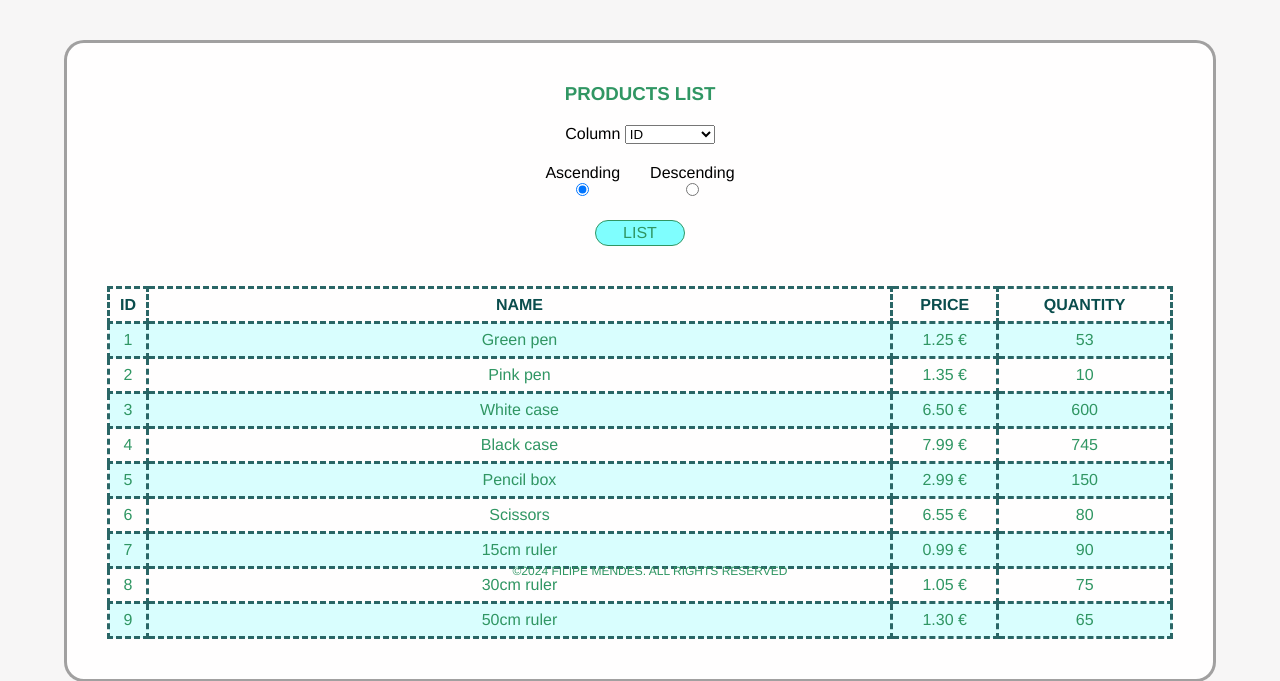
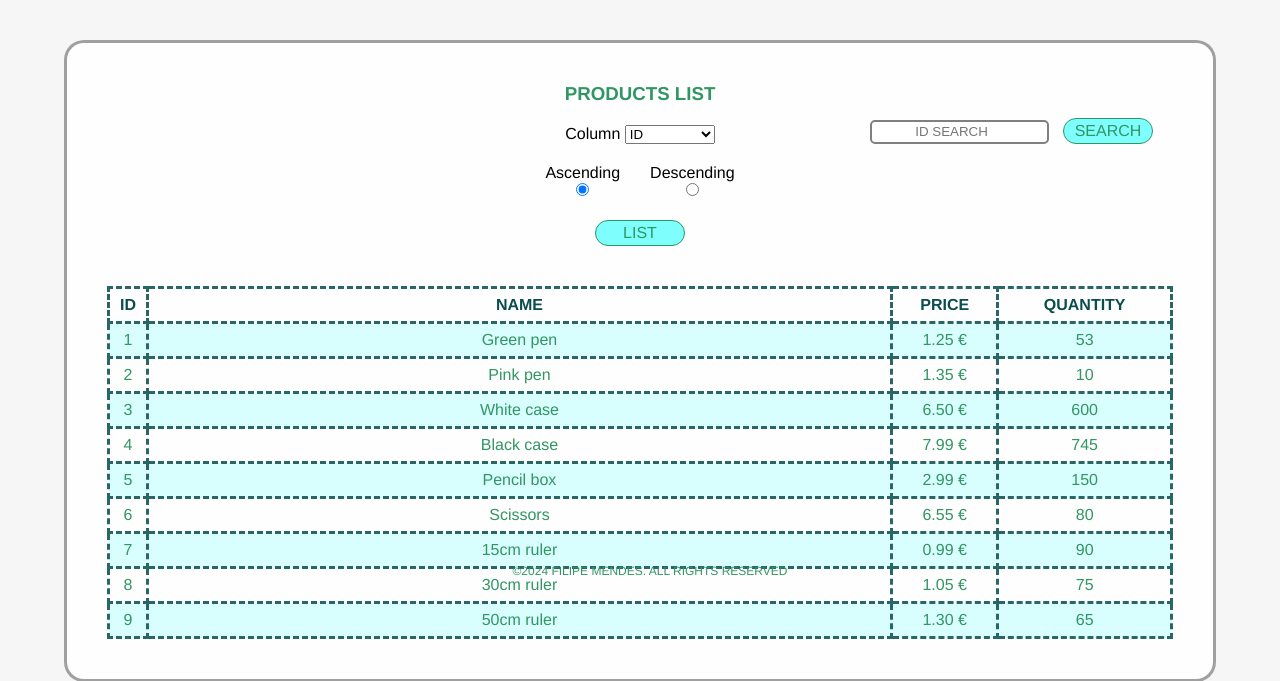
Before and after one commit to FMatiasMendes/Stock_Management_Site, a PHP site: page /productsList.php in a window 1280 px wide. Shown: the part 211-892 px from the top of the page. Run offline with PHP 8.4, Linux system fonts and the light colour scheme; data comes from the database, SQL or seed files in the repository.

Commit message:
html and css search option created on products list page.

```diff
--- a/productsList.php
+++ b/productsList.php
@@ -27,6 +27,8 @@
 		<main>
 		<!-- consider make the ascending/descending order with arrows on each column -->
 			<div class="outer-border">
+				<div class="main-title-div">
+					<div class="list-div">
 						<h3 class="page-titles">PRODUCTS LIST</h3>
 						<div class="column-selector">
 							<label for="">Column</label>
@@ -50,6 +52,15 @@
 							</div>
 						</div>
 						<input type="submit" name="" value="LIST" class="list-button">
+
+						<div class="search-div">
+							<form action="" class="search-form">
+								<input type="number" name="id" placeholder="ID SEARCH">
+								<input type="submit" name="" value="SEARCH" class="list-button search-button">
+							</form>
+						</div>
+					</div>
+				</div>
 
 				<table>
 					<tr>
--- a/styles/style.css
+++ b/styles/style.css
@@ -115,6 +115,29 @@ body{
 	justify-content: center;
 }
 
+.main-title-div {
+    display: flex;
+    justify-content: center;
+    align-items: start;
+    width: 100%;
+    position: relative;
+}
+
+.list-div {
+    display: flex;
+    flex-direction: column;
+    align-items: center;
+    text-align: center;
+}
+
+.search-div {
+    position: absolute;
+    right: 20px;
+    top: 0%;
+    text-align: center;
+}
+
+
 .list-button,
 .save-button,
 .cancel-button
@@ -144,6 +167,10 @@ body{
 
 .save-button{
 	margin-right: 20px;
+}
+
+.search-button{
+	margin-left: 10px;
 }
 
 #action-buttons{
```
Lines whose indentation alone changed are shown as unchanged.
